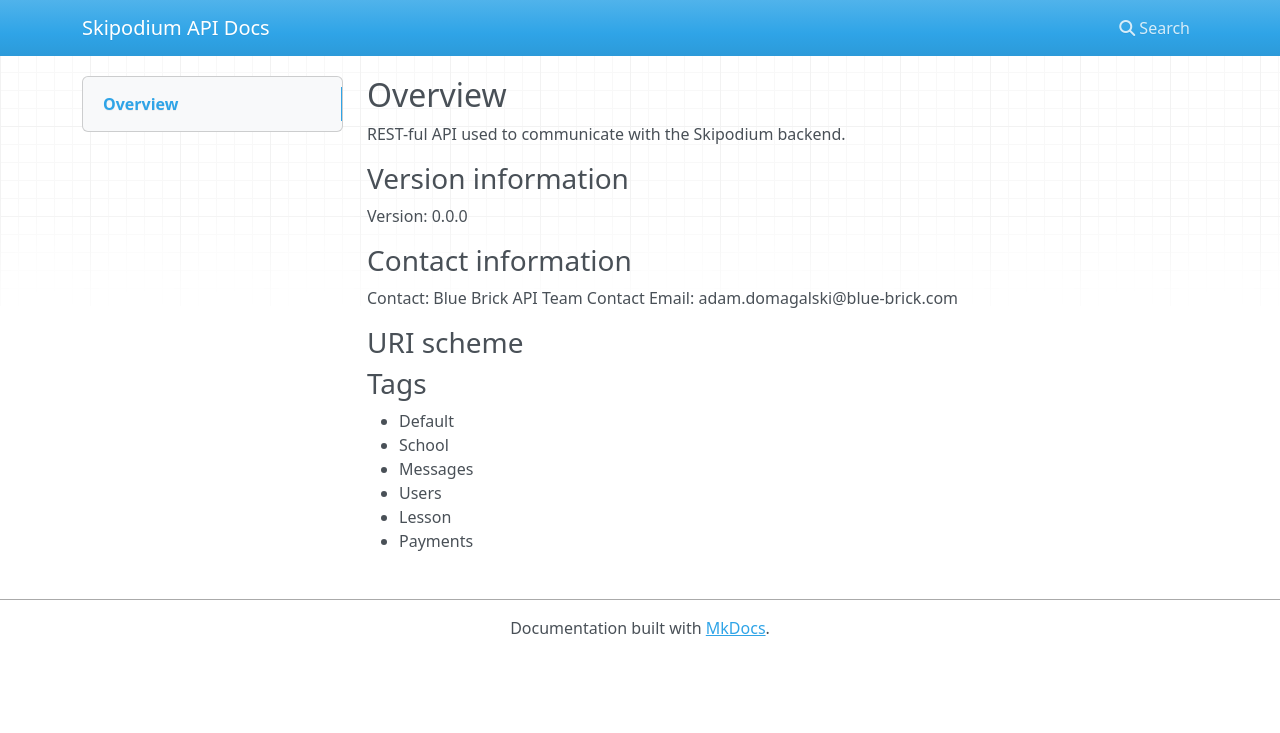
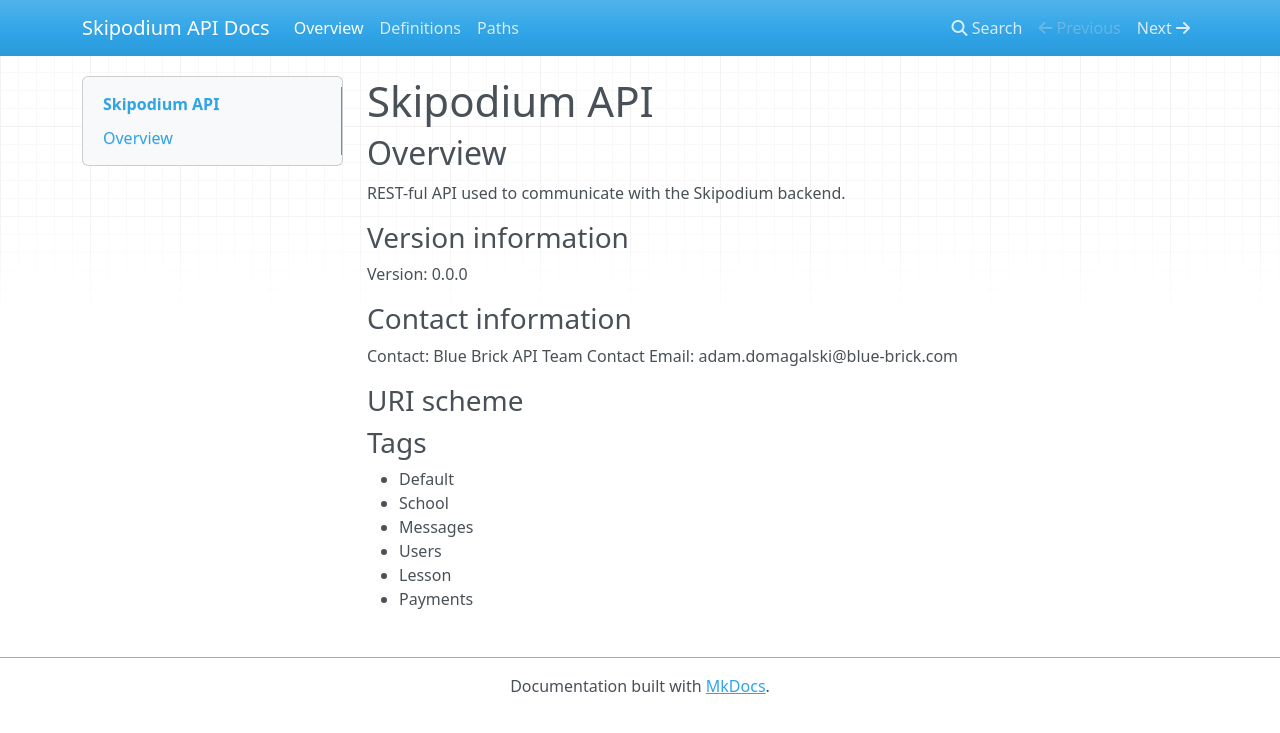
Before and after one commit to mszydlowski91/test, an MkDocs documentation site: the page built from docs/overview.md, in a window 1280 px wide. Shown: the top 733 px of the page. Built offline with MkDocs 1.6.1, drawn with Linux system fonts in a browser that asks for light colours; nearby versions of some CDN libraries; old or Windows-style settings are respelled for this version of MkDocs.

Commit message:
new docs

```diff
--- a/docs/overview.md
+++ b/docs/overview.md
@@ -1,3 +1,4 @@
+# Skipodium API
 
 ## Overview
 REST-ful API used to communicate with the Skipodium backend.
--- a/mkdocs.yml
+++ b/mkdocs.yml
@@ -1,3 +1,5 @@
 site_name: Skipodium API Docs
 pages:
 - Overview: overview.md
+- Definitions: definitions.md
+- Paths: paths.md
```
